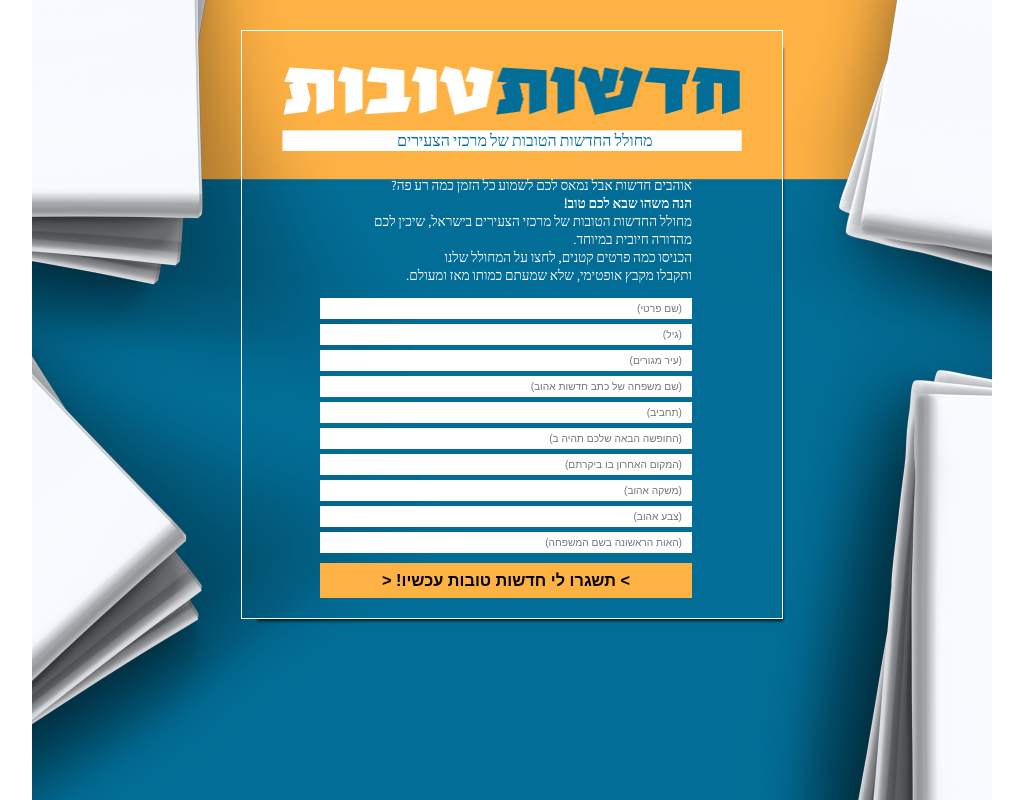
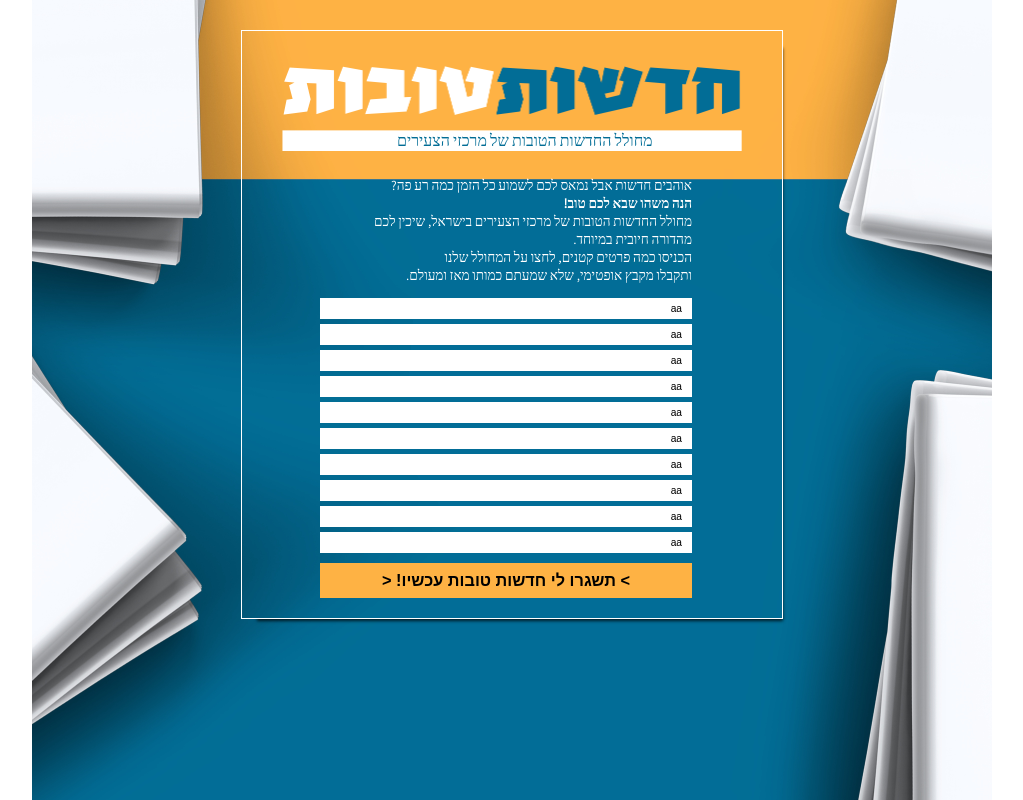
Before and after one commit to ilanbit23/makor-1-new, a plain HTML site: page index.html in a window 1280 px wide. Shown: the whole page, without its empty margins (128-1151 px from the left). Drawn offline with Linux system fonts and the light colour scheme.

Commit message:
Update index.html

```diff
--- a/index.html
+++ b/index.html
@@ -35,16 +35,16 @@
                         <b>הנה משהו שבא לכם טוב!</b> <br /> מחולל החדשות הטובות של מרכזי הצעירים בישראל, שיכין לכם מהדורה חיובית במיוחד. <br /> הכניסו כמה פרטים קטנים, לחצו על המחולל שלנו <br /> ותקבלו מקבץ אופטימי, שלא שמעתם כמותו מאז ומעולם.
                     </p>
                     <form onSubmit="generate(event)">
-                        <input type="text" placeholder="(שם פרטי)" name="firstName" required/>
-                        <input type="text" placeholder="(גיל)" name="age" required>
-                        <input type="text" placeholder="(עיר מגורים)" name="city" required>
-                        <input type="text" placeholder="(שם משפחה של כתב חדשות אהוב)" name="reporterFamilyName" required>
-                        <input type="text" placeholder="(תחביב)" name="hobby" required>
-                        <input type="text" placeholder="(החופשה הבאה שלכם תהיה ב)" name="vacation" required>
-                        <input type="text" placeholder="(המקום האחרון בו ביקרתם)" name="lastPlace" required>
-                        <input type="text" placeholder="(משקה אהוב)" name="drink" required>
-                        <input type="text" placeholder="(צבע אהוב)" name="favoriteColor" required>
-                        <input type="text" placeholder="(האות הראשונה בשם המשפחה)" name="lastLetter" required>
+                        <input value="aa" type="text" placeholder="(שם פרטי)" name="firstName" required/>
+                        <input value="aa" type="text" placeholder="(גיל)" name="age" required>
+                        <input value="aa" type="text" placeholder="(עיר מגורים)" name="city" required>
+                        <input value="aa" type="text" placeholder="(שם משפחה של כתב חדשות אהוב)" name="reporterFamilyName" required>
+                        <input value="aa" type="text" placeholder="(תחביב)" name="hobby" required>
+                        <input value="aa" type="text" placeholder="(החופשה הבאה שלכם תהיה ב)" name="vacation" required>
+                        <input value="aa" type="text" placeholder="(המקום האחרון בו ביקרתם)" name="lastPlace" required>
+                        <input value="aa" type="text" placeholder="(משקה אהוב)" name="drink" required>
+                        <input value="aa" type="text" placeholder="(צבע אהוב)" name="favoriteColor" required>
+                        <input value="aa" type="text" placeholder="(האות הראשונה בשם המשפחה)" name="lastLetter" required>
 
                         <button class="generate-news">
                         &gt; תשגרו לי חדשות טובות עכשיו! &lt;
```
